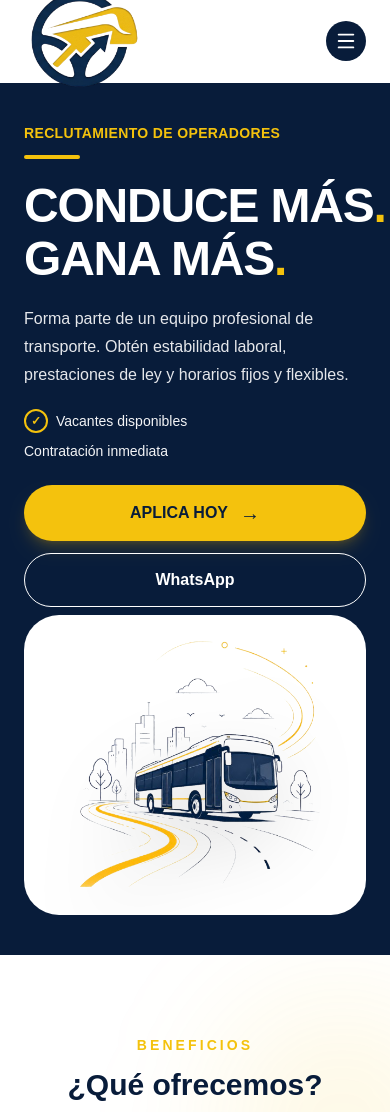
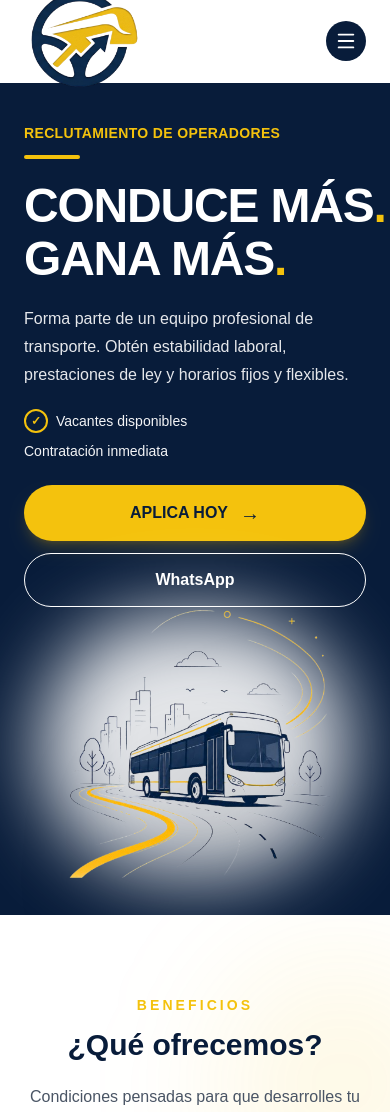
Before and after one commit to judalopez022-dot/nexia, a Next.js app: page / in a window 390 px wide. Shown: the top 1112 px of the page. Built offline with nearby package versions, Linux system fonts and the light colour scheme.

Commit message:
Mejora contraste del autobus en movil

```diff
--- a/src/components/Hero.tsx
+++ b/src/components/Hero.tsx
@@ -318,9 +318,8 @@ export default function Hero() {
 <div
   className="
     relative
-            min-h-[300px]
+    min-h-[260px]
     min-w-0
-            overflow-hidden
     md:h-full
     md:min-h-0
   "
@@ -347,13 +346,24 @@ export default function Hero() {
       flex
       items-center
       justify-center
-              rounded-[35px]
-              bg-white
       md:translate-x-8
-              md:bg-transparent
       lg:translate-x-16
     "
   >
+
+    <div
+      className="
+        absolute
+        h-[260px]
+        w-[90%]
+        rounded-full
+        bg-white
+        blur-2xl
+        opacity-90
+        md:hidden
+      "
+    />
+
     <motion.div
       whileHover={
         reducirMovimiento
@@ -368,9 +378,9 @@ export default function Hero() {
       }}
       className="
         relative
-                h-[300px]
+        h-[280px]
         w-full
-                sm:h-[420px]
+        sm:h-[360px]
         md:h-[640px]
         lg:h-[720px]
       "
@@ -383,13 +393,14 @@ export default function Hero() {
         sizes="(max-width: 768px) 100vw, 55vw"
         className="
           object-contain
-                  scale-90
-                  drop-shadow-[0_30px_40px_rgba(0,0,0,0.16)]
+          scale-105
+          drop-shadow-[0_30px_40px_rgba(0,0,0,0.18)]
           md:scale-[1.25]
           lg:scale-[1.45]
         "
       />
     </motion.div>
+
   </motion.div>
 </div>
       </div>
```
Lines whose indentation alone changed are shown as unchanged.
